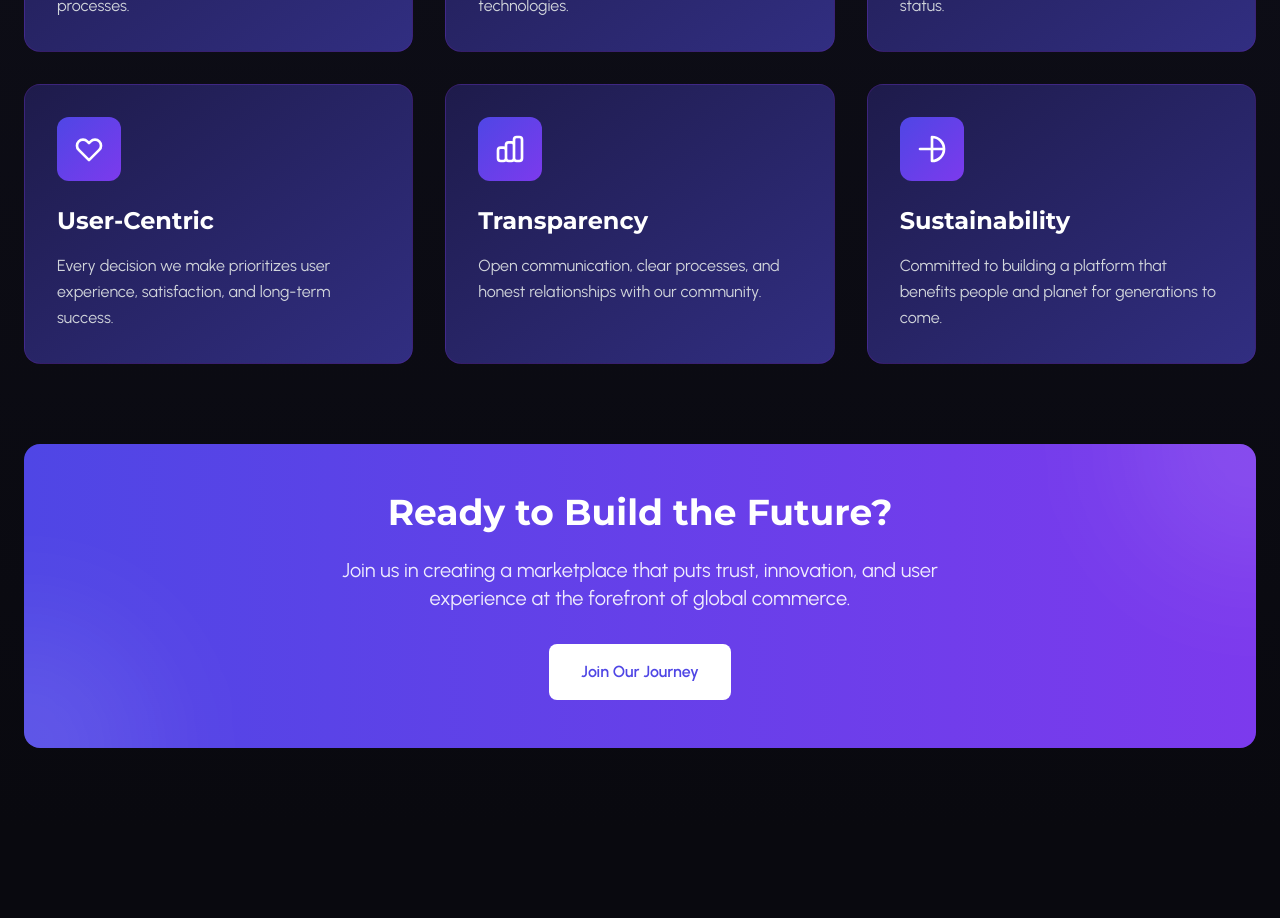
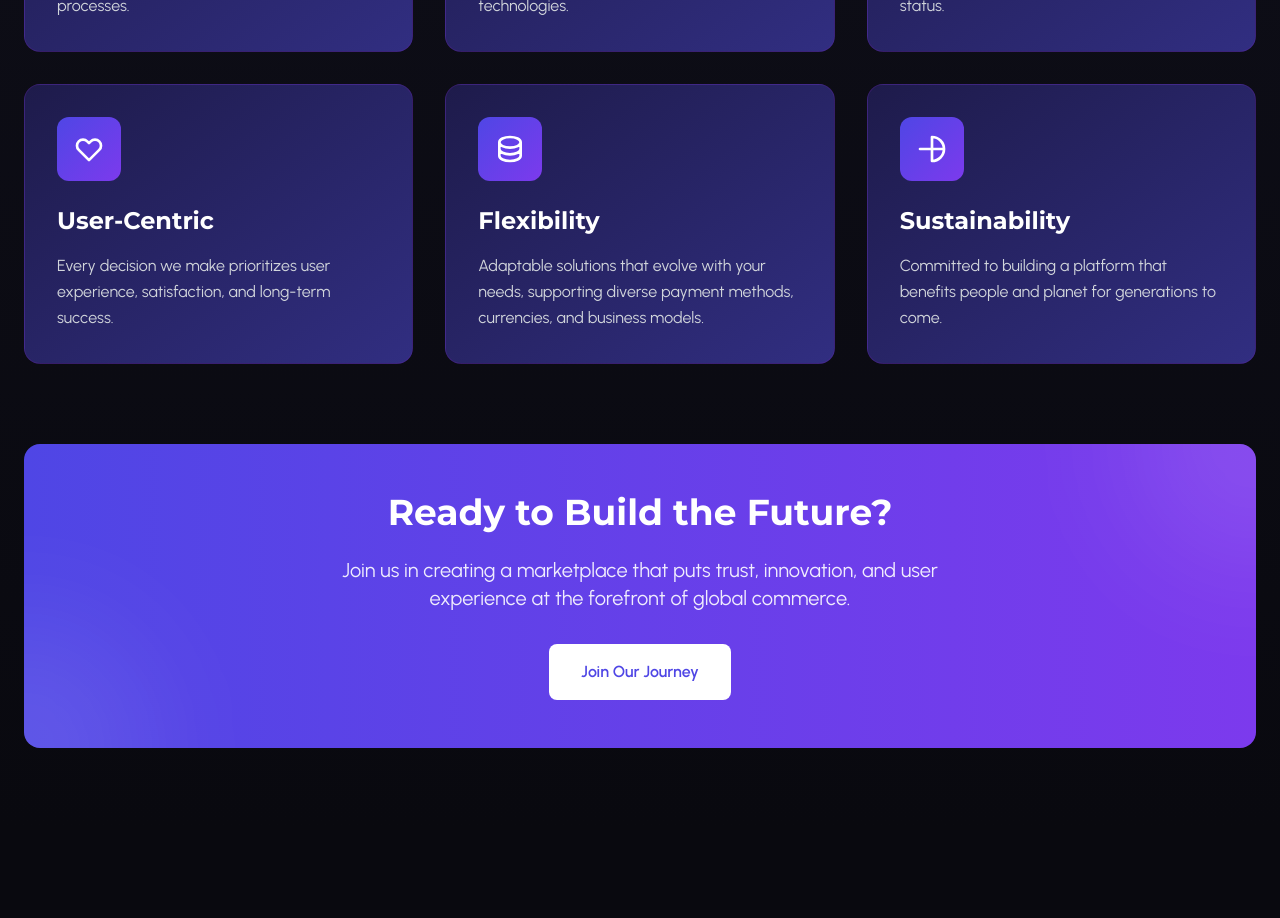
Before and after one commit to olujimiAdebakin/Pasar_waitlist, a React (Vite) app: page /about in a window 1280 px wide. Shown: the part 2980-3898 px from the top of the page. Built offline with nearby package versions, Linux system fonts and the light colour scheme; a web font is replaced by a local one.

Commit message:
Update Values component to change "Transparency" section to "Flexibility" with updated description

```diff
--- a/src/components/section/Values.tsx
+++ b/src/components/section/Values.tsx
@@ -94,13 +94,13 @@ const Values: React.FC = () => {
             strokeLinecap="round"
             strokeLinejoin="round"
             strokeWidth={2}
-            d="M9 19v-6a2 2 0 00-2-2H5a2 2 0 00-2 2v6a2 2 0 002 2h2a2 2 0 002-2zm0 0V9a2 2 0 012-2h2a2 2 0 012 2v10m-6 0a2 2 0 002 2h2a2 2 0 002-2m0 0V5a2 2 0 012-2h2a2 2 0 012 2v14a2 2 0 01-2 2h-2a2 2 0 01-2-2z"
+            d="M4 7v10c0 2.21 3.582 4 8 4s8-1.79 8-4V7M4 7c0 2.21 3.582 4 8 4s8-1.79 8-4M4 7c0-2.21 3.582-4 8-4s8 1.79 8 4m0 5c0 2.21-3.582 4-8 4s-8-1.79-8-4"
           />
         </svg>
       ),
-      title: "Transparency",
+      title: "Flexibility",
       description:
-        "Open communication, clear processes, and honest relationships with our community.",
+        "Adaptable solutions that evolve with your needs, supporting diverse payment methods, currencies, and business models.",
     },
     {
       icon: (
```
